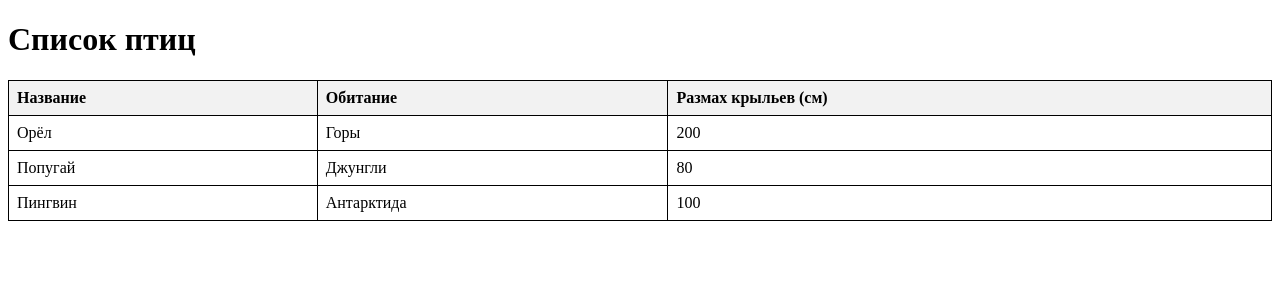
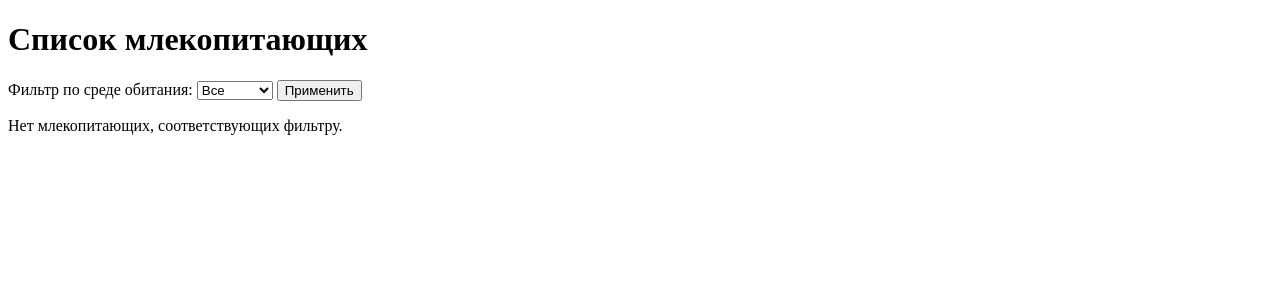
Before and after one commit to asphaltovich/PythonProject4, a Django app: page /birds/ in a window 1280 px wide. Shown: the top 300 px of the page. Run offline with Django 4.2, Linux system fonts and the light colour scheme.

Commit message:
Update bird_list.html

```diff
--- a/animal_project/animals/templates/animals/bird_list.html
+++ b/animal_project/animals/templates/animals/bird_list.html
@@ -1,34 +1,43 @@
-{% load static %}
 <!DOCTYPE html>
 <html lang="ru">
 <head>
     <meta charset="UTF-8">
-    <title>Список птиц</title>
-    <link rel="stylesheet" href="{% static 'styles.css' %}">
+    <title>Список млекопитающих</title>
 </head>
 <body>
-    <h1>Список птиц</h1>
-    {% if birds %}
-    <table class="table">
+    <h1>Список млекопитающих</h1>
+    <form method="get">
+        <label for="filter_habitat">Фильтр по среде обитания:</label>
+        <select name="filter_habitat" id="filter_habitat">
+            <option value="">Все</option>
+            <option value="лес" {% if filter_habitat == "лес" %}selected{% endif %}>Лес</option>
+            <option value="саванна" {% if filter_habitat == "саванна" %}selected{% endif %}>Саванна</option>
+            <option value="тундра" {% if filter_habitat == "тундра" %}selected{% endif %}>Тундра</option>
+        </select>
+        <button type="submit">Применить</button>
+    </form>
+
+    {% if mammals %}
+    <table>
         <thead>
             <tr>
                 <th>Название</th>
                 <th>Обитание</th>
-                <th>Размах крыльев (см)</th>
+                <th>Цвет шерсти</th>
             </tr>
         </thead>
         <tbody>
-            {% for bird in birds %}
+            {% for mammal in mammals %}
             <tr>
-                <td>{{ bird.get_name }}</td>
-                <td>{{ bird.get_habitat }}</td>
-                <td>{{ bird.get_wing_span }}</td>
+                <td>{{ mammal.get_name }}</td>
+                <td>{{ mammal.get_habitat }}</td>
+                <td>{{ mammal.get_fur_color }}</td>
             </tr>
             {% endfor %}
         </tbody>
     </table>
     {% else %}
-    <p>Нет доступных птиц для отображения.</p>
+    <p>Нет млекопитающих, соответствующих фильтру.</p>
     {% endif %}
 </body>
 </html>
```
